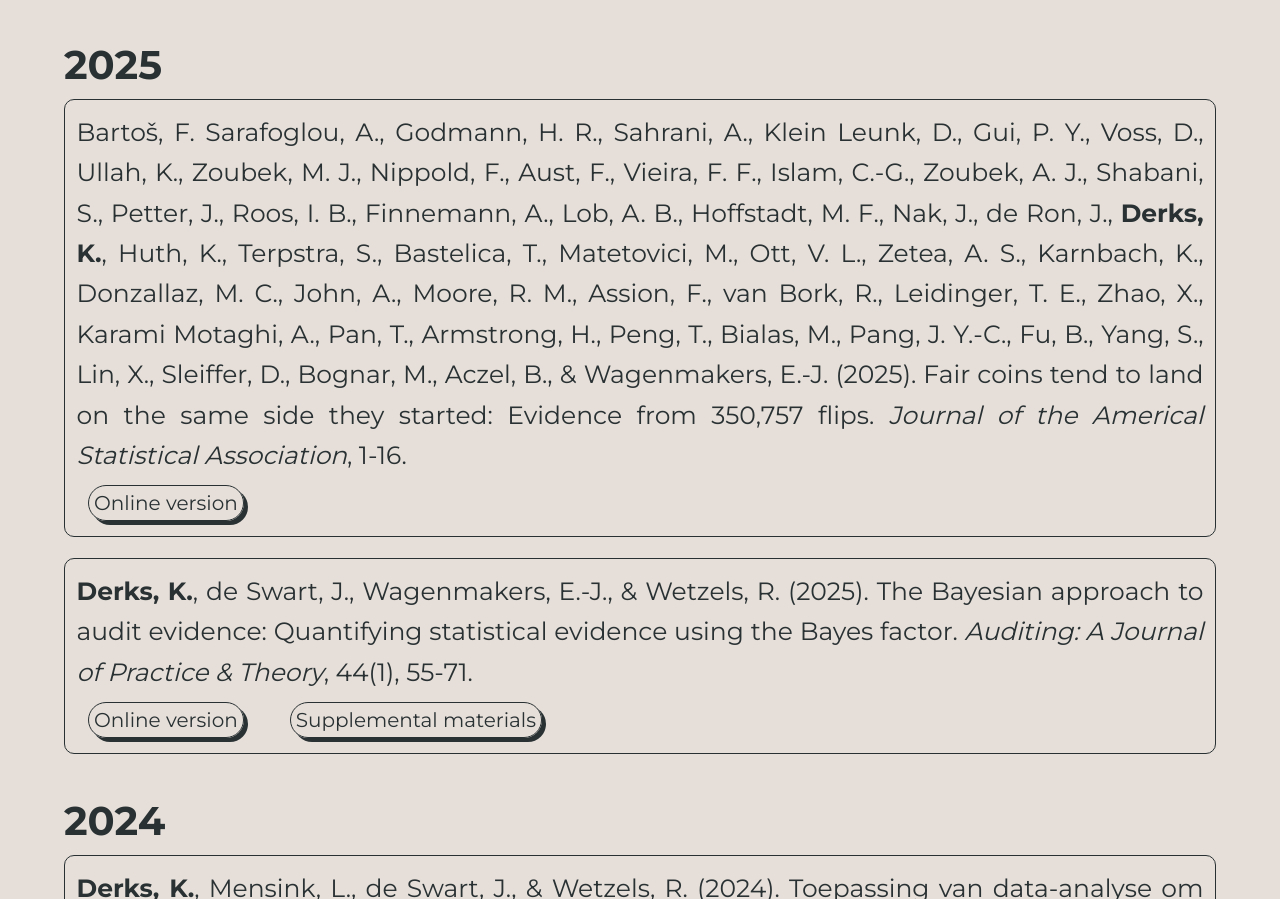
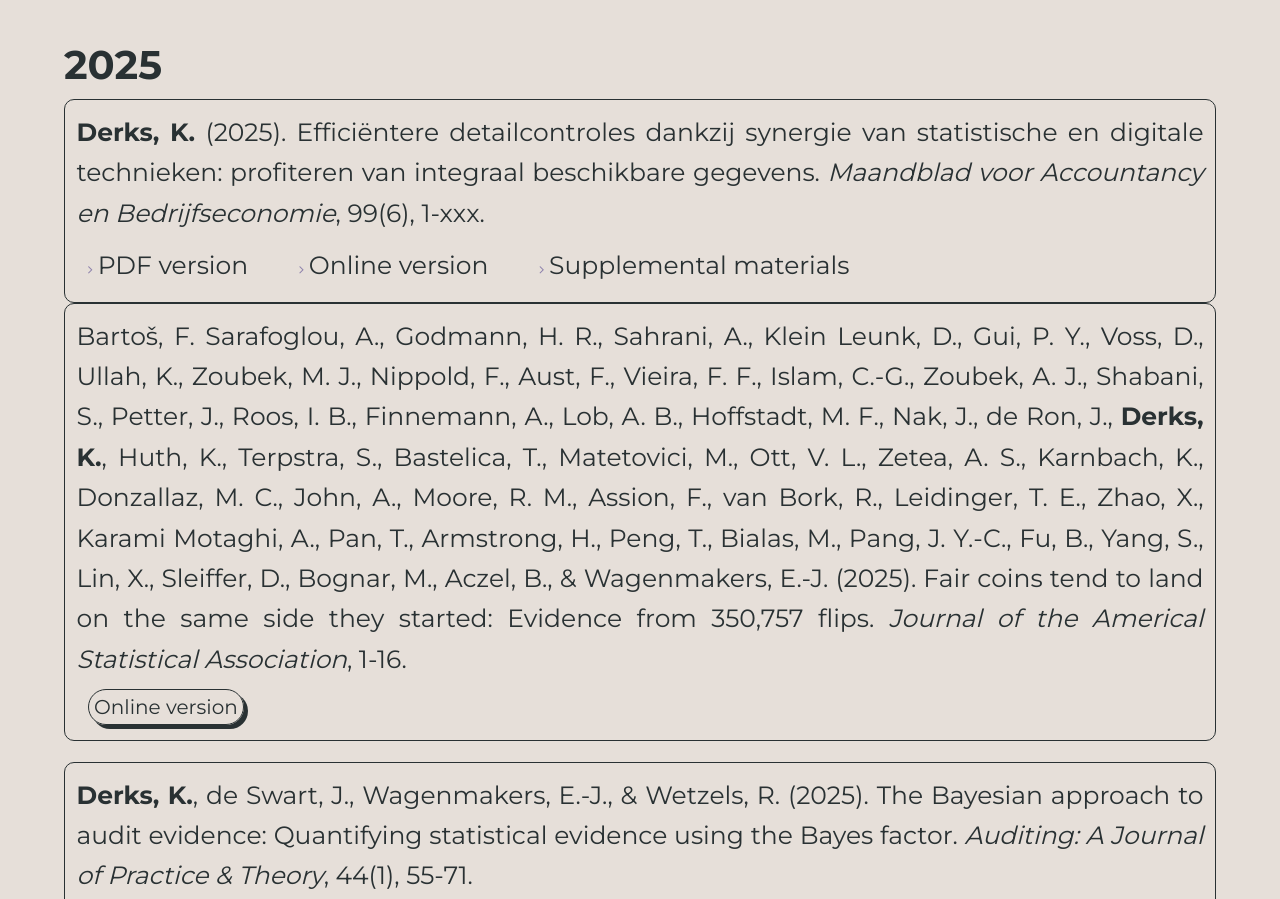
Before and after one commit to koenderks/koenderks.github.io, a plain HTML site: page research.html in a window 1280 px wide. Shown: the part 1560-2459 px from the top of the page. Drawn offline with Linux system fonts and the light colour scheme.

Commit message:
Update research.html

```diff
--- a/research.html
+++ b/research.html
@@ -91,6 +91,14 @@
 		</div>
 		<br>
 		<h2>2025</h2>
+		<div class="article-container">
+			<p><b>Derks, K.</b> (2025). Efficiëntere detailcontroles dankzij synergie van statistische en digitale technieken: profiteren van integraal beschikbare gegevens. <i>Maandblad voor Accountancy en Bedrijfseconomie</i>, 99(6), 1-xxx.</p>
+			<div class="article-container-row">
+				<a href="https://mab-online.nl/article/151907/download/pdf/1485621"><i class="fa fa-angle-right"></i><p>PDF version</p></a>
+				<a href="https://mab-online.nl/article/151907/"><i class="fa fa-angle-right"></i><p>Online version</p></a>
+				<a href="https://osf.io/bwrxs"><i class="fa fa-angle-right"></i><p>Supplemental materials</p></a>
+			</div>
+		</div>
 		<div class="article-container">
 			<p>Bartoš, F. Sarafoglou, A., Godmann, H. R., Sahrani, A., Klein Leunk,  D., Gui, P. Y., Voss, D., Ullah, K., Zoubek, M. J., Nippold, F., Aust, F., Vieira, F. F., Islam, C.-G., Zoubek, A. J., Shabani, S., Petter, J., Roos, I. B., Finnemann, A., Lob, A. B., Hoffstadt, M. F., Nak, J., de Ron, J., <b>Derks, K.</b>, Huth, K., Terpstra, S., Bastelica, T., Matetovici, M., Ott, V. L., Zetea, A. S., Karnbach, K., Donzallaz, M. C., John, A., Moore, R. M., Assion, F., van Bork, R., Leidinger, T. E., Zhao, X., Karami Motaghi, A., Pan, T., Armstrong, H., Peng, T., Bialas, M., Pang, J. Y.-C., Fu, B., Yang, S., Lin, X., Sleiffer, D., Bognar, M., Aczel, B., & Wagenmakers, E.-J. (2025). Fair coins tend to land on the same side they started: Evidence from 350,757 flips. <i>Journal of the Americal Statistical Association</i>, 1-16.</p>
 			<div class="article-container-row">
```
